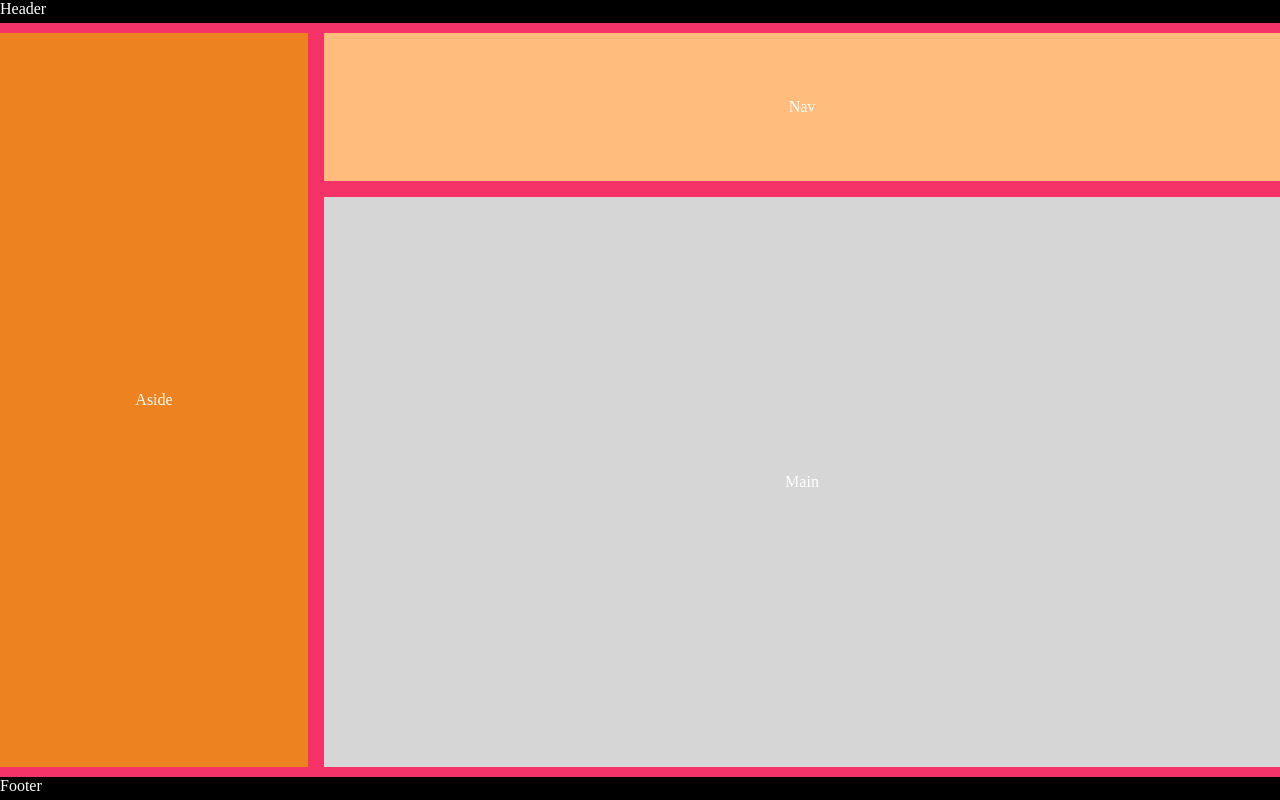
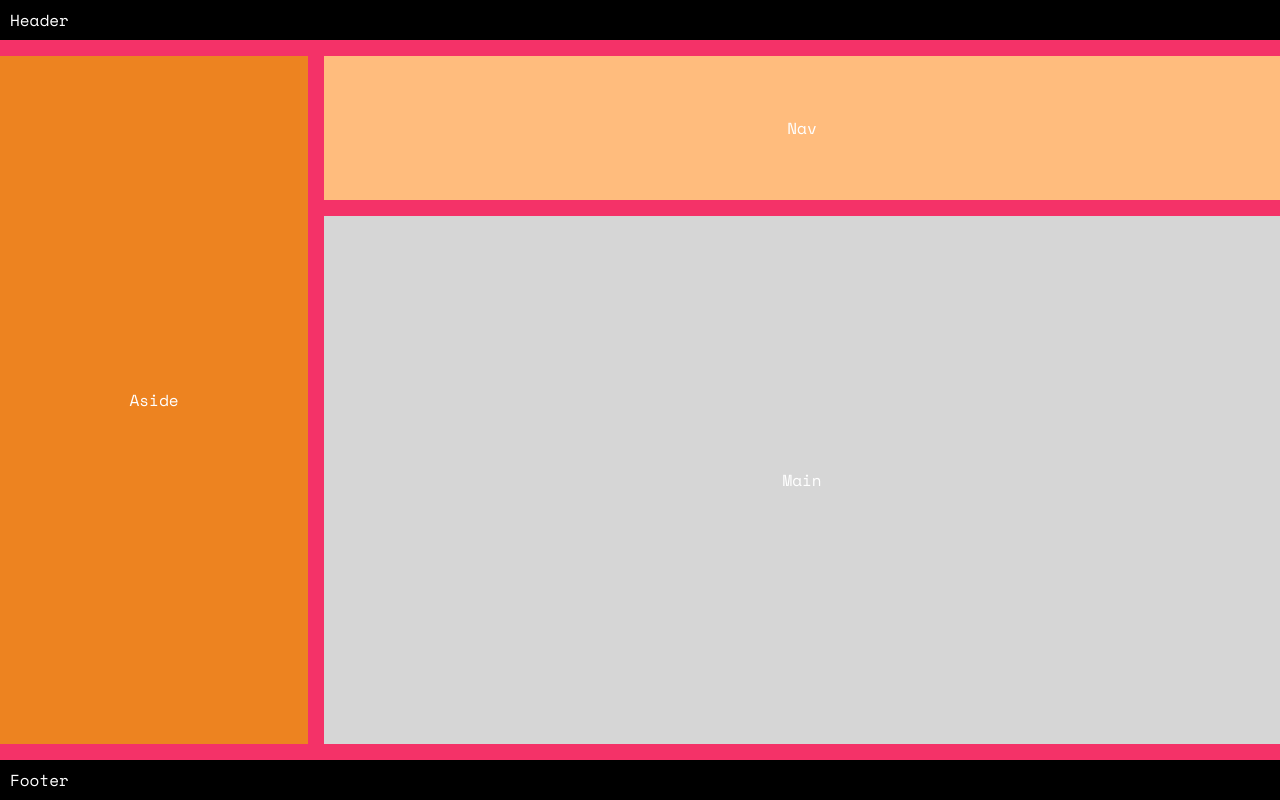
Before and after one commit to aimanwahizam/css-grid-challange, a plain HTML site: page index.html in a window 1280 px wide. Drawn offline with nearby package versions, Linux system fonts and the light colour scheme.

Commit message:
footer and header padding and added font

```diff
--- a/style.css
+++ b/style.css
@@ -1,4 +1,7 @@
+@import url('https://fonts.googleapis.com/css2?family=Roboto+Mono&family=Space+Mono&display=swap');
+
 * {
+    font-family: "Space Mono", "Roboto Mono";
     margin: 0;
     padding: 0;
     background-color: #F43268;
@@ -14,8 +17,8 @@ body {
 
 .container {
     height: 100%;
-    margin-top: 10px;
-    margin-bottom: 10px;
+    margin-top: 1rem;
+    margin-bottom: 1rem;
     display: grid;
     grid-template-columns: repeat(4, 1fr);
     grid-template-areas:
@@ -28,9 +31,13 @@ body {
 }
 
 header {
-    grid-area: Header;
     background-color: black;
-    height: 25px;
+    height: 20px;
+    display: flex;
+    flex-direction: row;
+    justify-content: flex-start;
+    align-items: center;
+    padding: 10px;
 }
 
 .aside {
@@ -49,9 +56,13 @@ header {
 }
 
 footer {
-    grid-area: Footer;
     background-color: black;
-    height: 25px;
+    height: 20px;
+    display: flex;
+    flex-direction: row;
+    justify-content: flex-start;
+    align-items: center;
+    padding: 10px;
 }
 
 .content {
```
